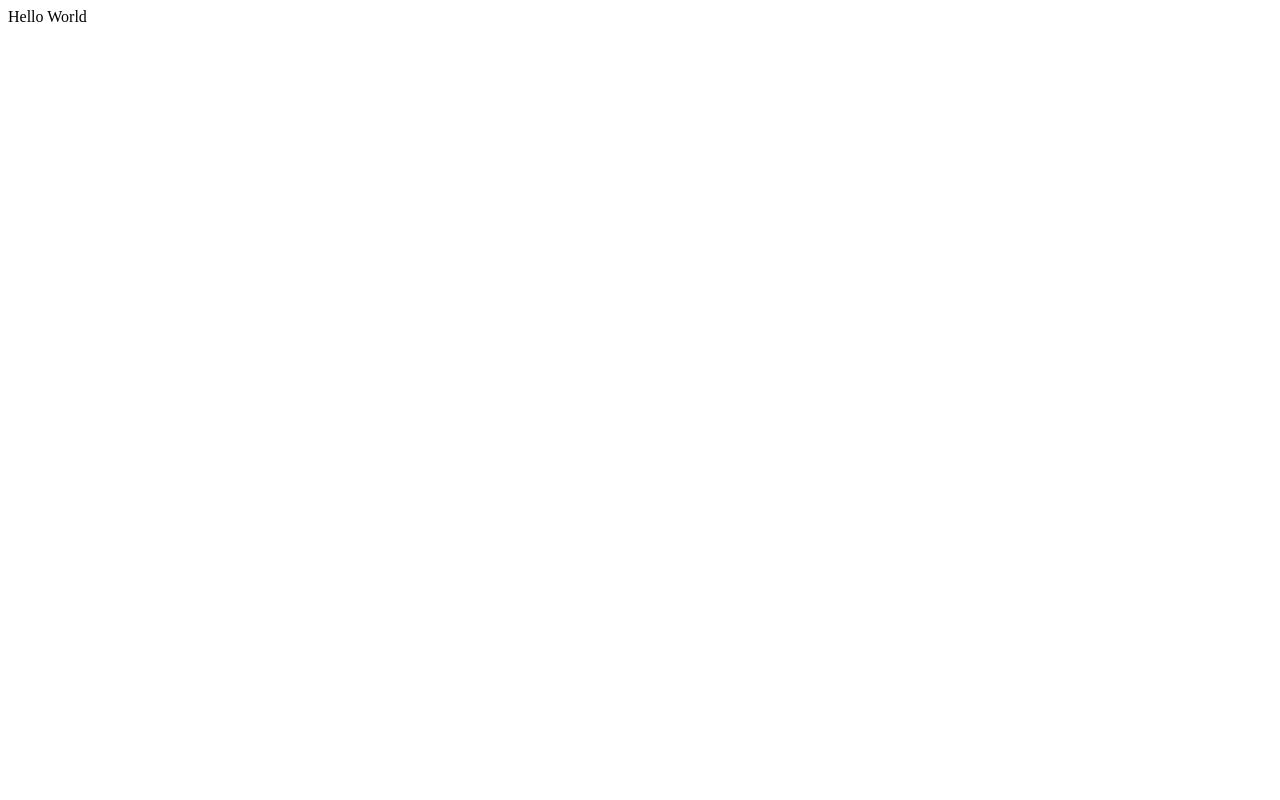
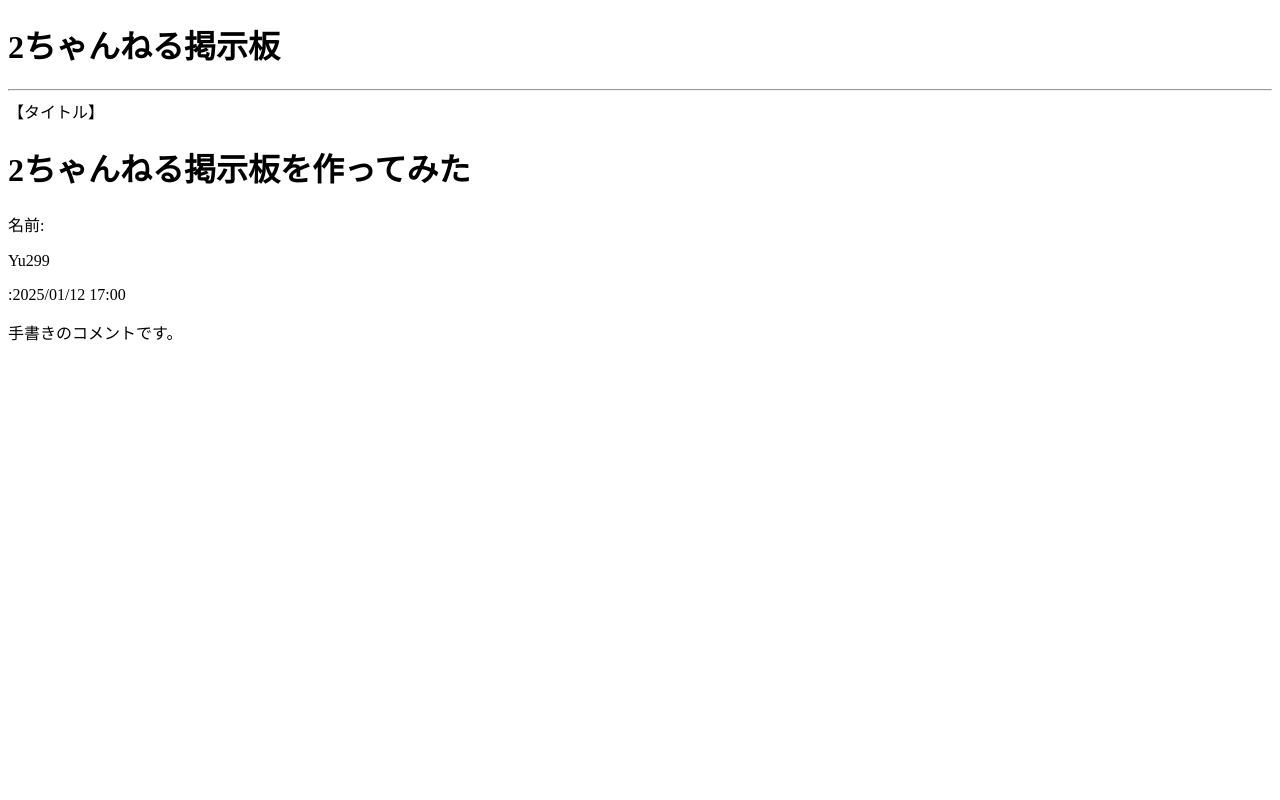
Before and after one commit to Yuto299/2chan-bbs, a PHP site: page / in a window 1280 px wide. Before the commit the page is almost empty. Run offline with PHP 8.4, Linux system fonts and the light colour scheme.

Commit message:
掲示板の骨格完了

```diff
--- a/index.php
+++ b/index.php
@@ -1,4 +1,36 @@
-<?php
-echo 'Hello World';
+<!DOCTYPE html>
+<html lang="ja">
+<head>
+  <meta charset="UTF-8">
+  <meta name="viewport" content="width=device-width, initial-scale=1.0">
+  <title>2ちゃんねる掲示板</title>
+</head>
+<body>
+  <header>
+    <h1 class='title'>2ちゃんねる掲示板</h1>
+    <hr>
+  </header>
 
-//localhost:8080/2chan-bbs
+  <!-- スレッドエリア -->
+  <div class='threadWrapper'>
+    <div class="childWrapper">
+      <div class='threadTitle'>
+        <span> 【タイトル】 </span>
+        <h1>2ちゃんねる掲示板を作ってみた</h1>
+      </div>
+      <section>
+        <article>
+          <div class="wrapper">
+            <div class="nameArea">
+              <span>名前:</span>
+              <p class='username'>Yu299</p>
+              <time>:2025/01/12 17:00</time>
+            </div>
+            <p class='comment'>手書きのコメントです。</p>
+          </div>
+        </article>
+      </section>
+    </div>
+  </div>
+</body>
+</html>
```
